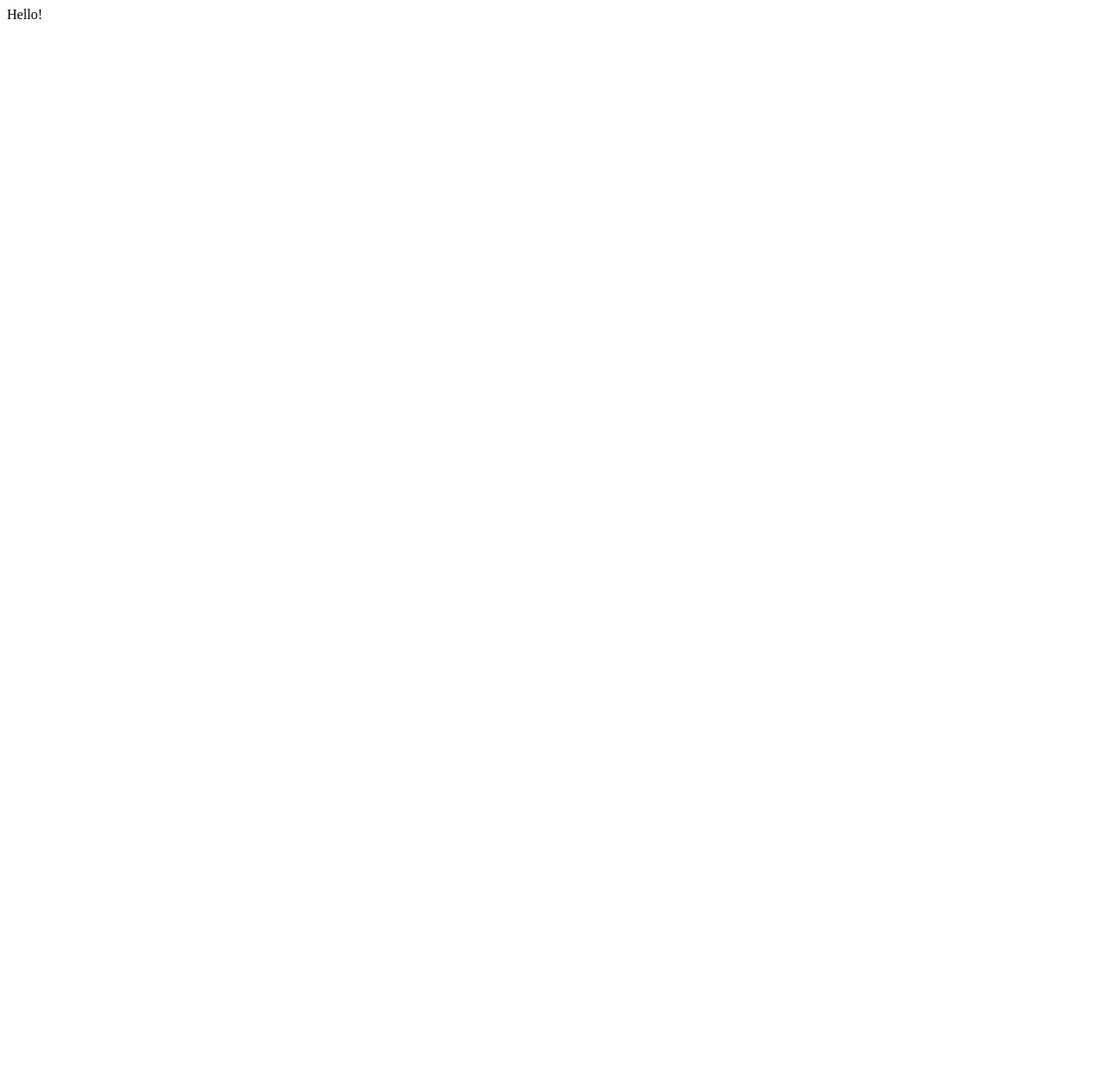
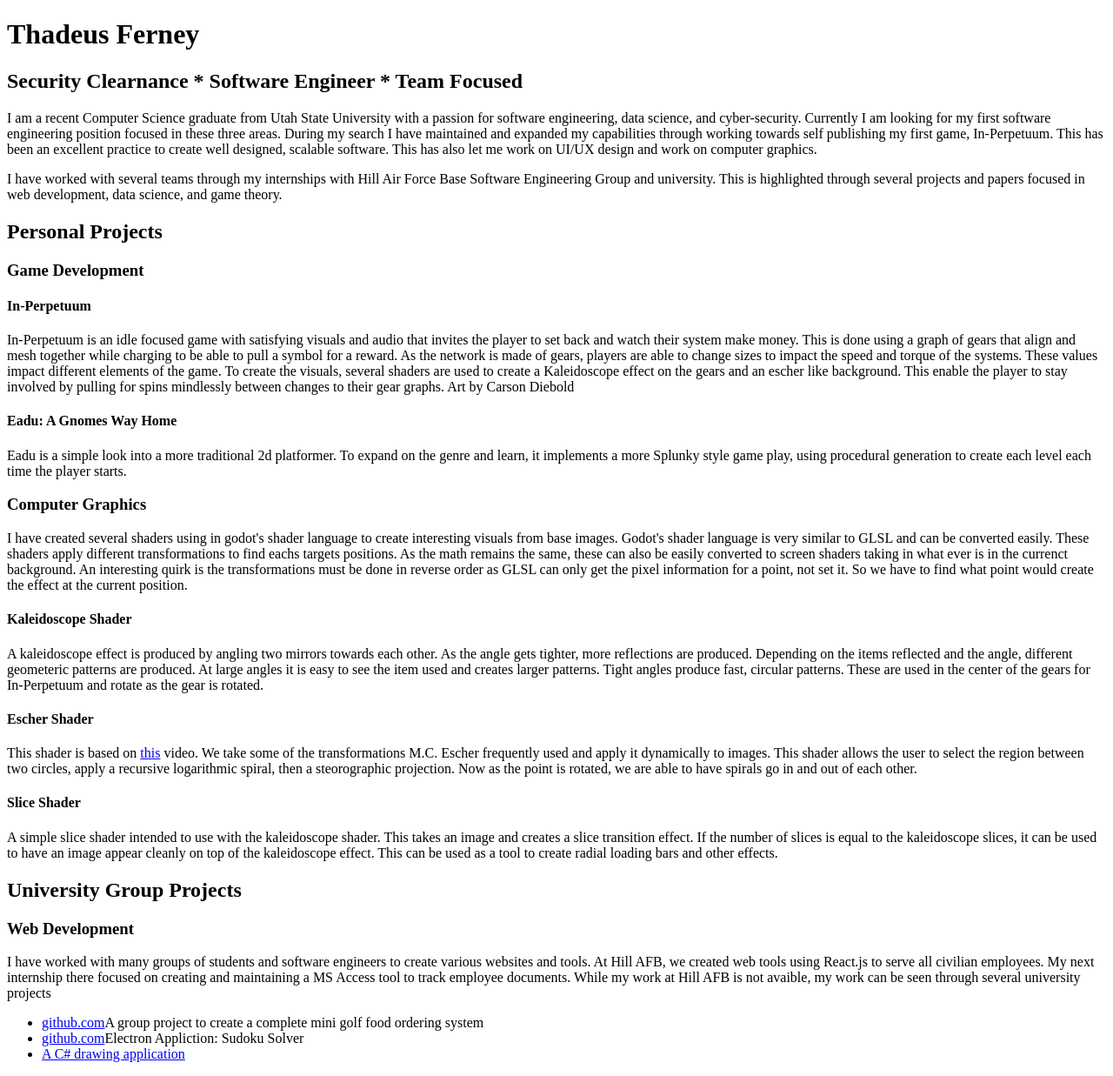
Before and after one commit to CyanYeti/CyanYeti.github.io, a plain HTML site: page index.html in a window 1280 px wide. Shown: the whole page at 87% size. Before the commit the page ends 800 px from the top, so only its background shows below. Drawn offline with Linux system fonts and the light colour scheme.

Commit message:
Added first draft text

```diff
--- a/index.html
+++ b/index.html
@@ -1 +1,82 @@
-<p> Hello! </p>
+<!DOCTYPE html>
+<html lang="en">
+
+<head>
+    <meta charset="utf-8">
+    <meta name="viewport" content="width=device-width, initial-scale=1">
+    <title>Thadeus Ferney</title>
+    <link rel="stylesheet" href="style.css">
+</head>
+
+<body>
+    <h1>Thadeus Ferney</h1>
+    <h2>Security Clearnance * Software Engineer * Team Focused</h2>
+    <p>I am a recent Computer Science graduate from Utah State University with a passion for software engineering, data
+        science, and cyber-security. Currently I am looking for my first software engineering position focused in these
+        three areas. During my search I have maintained and expanded my capabilities through working towards self
+        publishing
+        my first game, In-Perpetuum. This
+        has been an excellent practice to create well designed, scalable software. This has also let me work on UI/UX
+        design and work on computer graphics.</p>
+
+    <p>I have worked with several teams through my internships with Hill Air Force Base Software Engineering Group and
+        university. This is highlighted through several projects and papers focused in web development, data science,
+        and
+        game theory.</p>
+
+    <h2>Personal Projects</h2>
+    <h3>Game Development</h3>
+    <h4>In-Perpetuum</h4>
+    <p>In-Perpetuum is an idle focused game with satisfying visuals and audio that invites the player to set back and
+        watch their system make money. This is done using a graph of gears that align and mesh together while charging
+        to be able to pull a symbol for a reward. As the network is made of gears, players are able to change sizes to
+        impact the speed and torque of the systems. These values impact different elements of the game. To create the
+        visuals, several shaders are used to create a Kaleidoscope effect on the gears and an escher like background.
+        This enable the player to stay involved by pulling for spins mindlessly between changes to their gear graphs.
+        Art by Carson Diebold</p>
+    <h4>Eadu: A Gnomes Way Home</h4>
+    <p>Eadu is a simple look into a more traditional 2d platformer. To expand on the genre and learn, it implements a
+        more Splunky style game play, using procedural generation to create each level each time the player starts. </p>
+
+    <h3>Computer Graphics</h3>
+    <p>I have created several shaders using in godot's shader language to create interesting visuals from base images.
+        Godot's shader language is very similar to GLSL and can be converted easily. These shaders apply different
+        transformations to find eachs targets positions. As the math remains the same, these can also be easily
+        converted to screen shaders taking in what ever is in the currenct background. An interesting quirk is the
+        transformations must be done in reverse order as GLSL can only get the pixel information for a point, not set
+        it. So we have to find what point would create the effect at the current position.</p>
+    <h4>Kaleidoscope Shader</h4>
+    <p>A kaleidoscope effect is produced by angling two mirrors towards each other. As the angle gets tighter, more
+        reflections are produced. Depending on the items reflected and the angle, different geometeric patterns are
+        produced. At large angles it is easy to see the item used and creates larger patterns. Tight angles produce
+        fast, circular patterns. These are used in the center of the gears for In-Perpetuum and rotate as the gear is
+        rotated.</p>
+    <h4>Escher Shader</h4>
+    <p>This shader is based on
+        <a href="https://www.youtube.com/watch?v=fjXj6asQSEk&t=166s">this</a> video. We take some of the transformations
+        M.C. Escher frequently used and apply it
+        dynamically to images. This shader allows the user to select the region between two circles, apply a recursive
+        logarithmic spiral, then a steorographic projection. Now as the point is rotated, we are able to have spirals go
+        in and out of each other.
+    <h4>Slice Shader</h4>
+    <p>A simple slice shader intended to use with the kaleidoscope shader. This takes an image and creates a slice
+        transition effect. If the number of slices is equal to the kaleidoscope slices, it can be used to have an image
+        appear cleanly on top of the kaleidoscope effect. This can be used as a tool to create radial loading bars and
+        other effects.</p>
+
+    <h2>University Group Projects</h3>
+        <h3>Web Development</h3>
+        <p>I have worked with many groups of students and software engineers to create various websites and tools. At
+            Hill AFB, we created web tools using React.js to serve all civilian employees. My next internship there
+            focused on creating and maintaining a MS Access tool to track employee documents. While my work at Hill AFB
+            is not avaible, my work can be seen through several university projects</p>
+        <ul>
+            <li><a href="https://github.com/KodingKing99/4th_dimension">github.com</a>A group project to create a
+                complete mini
+                golf food ordering system</li>
+            <li><a href="https://github.com/CyanYeti/Sudoku">github.com</a>Electron Appliction: Sudoku Solver</li>
+            <li><a href="https://github.com/CyanYeti/DrawingOOP">A C# drawing application</a></li>
+        </ul>
+</body>
+
+</html>
```
Also changed, not shown: style.css (added).
